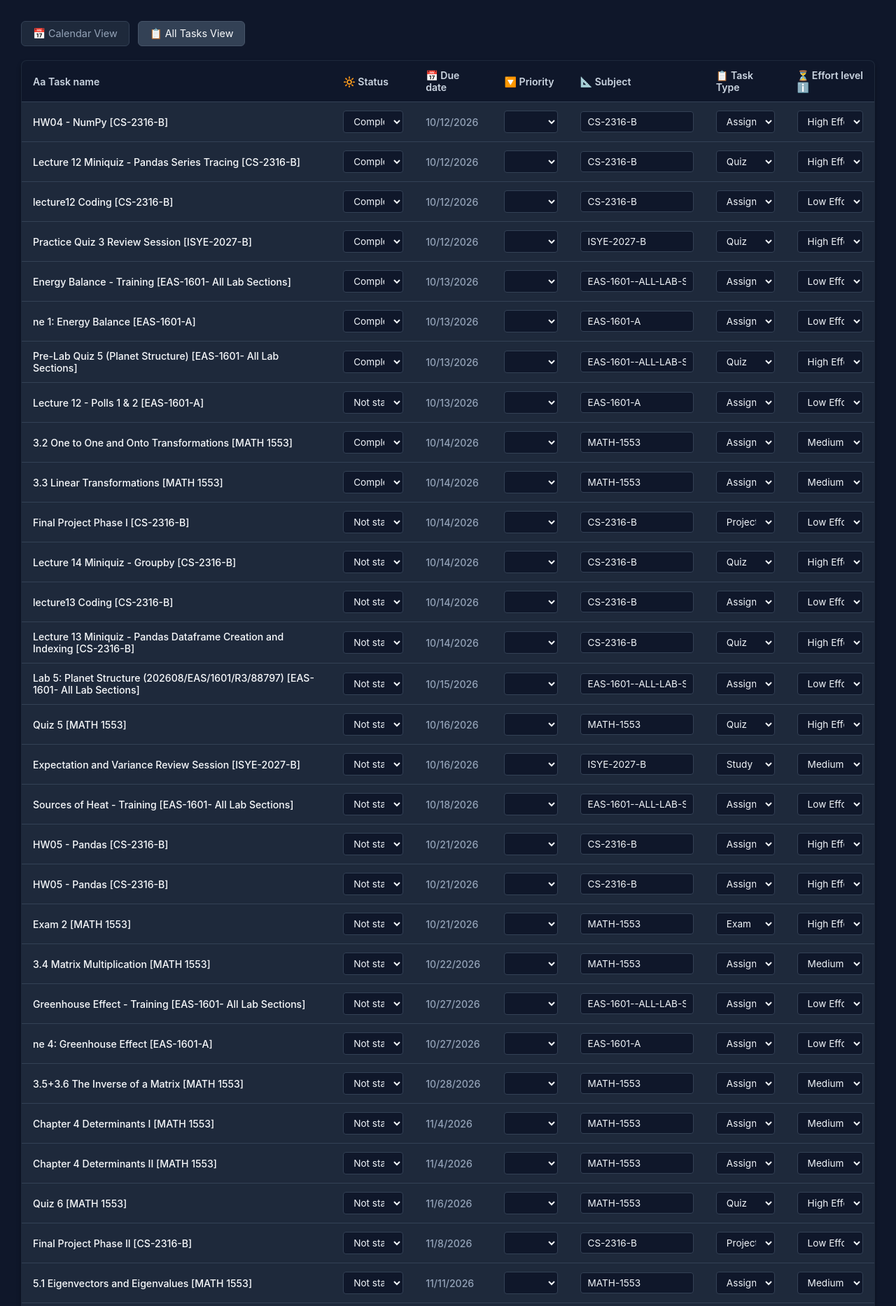
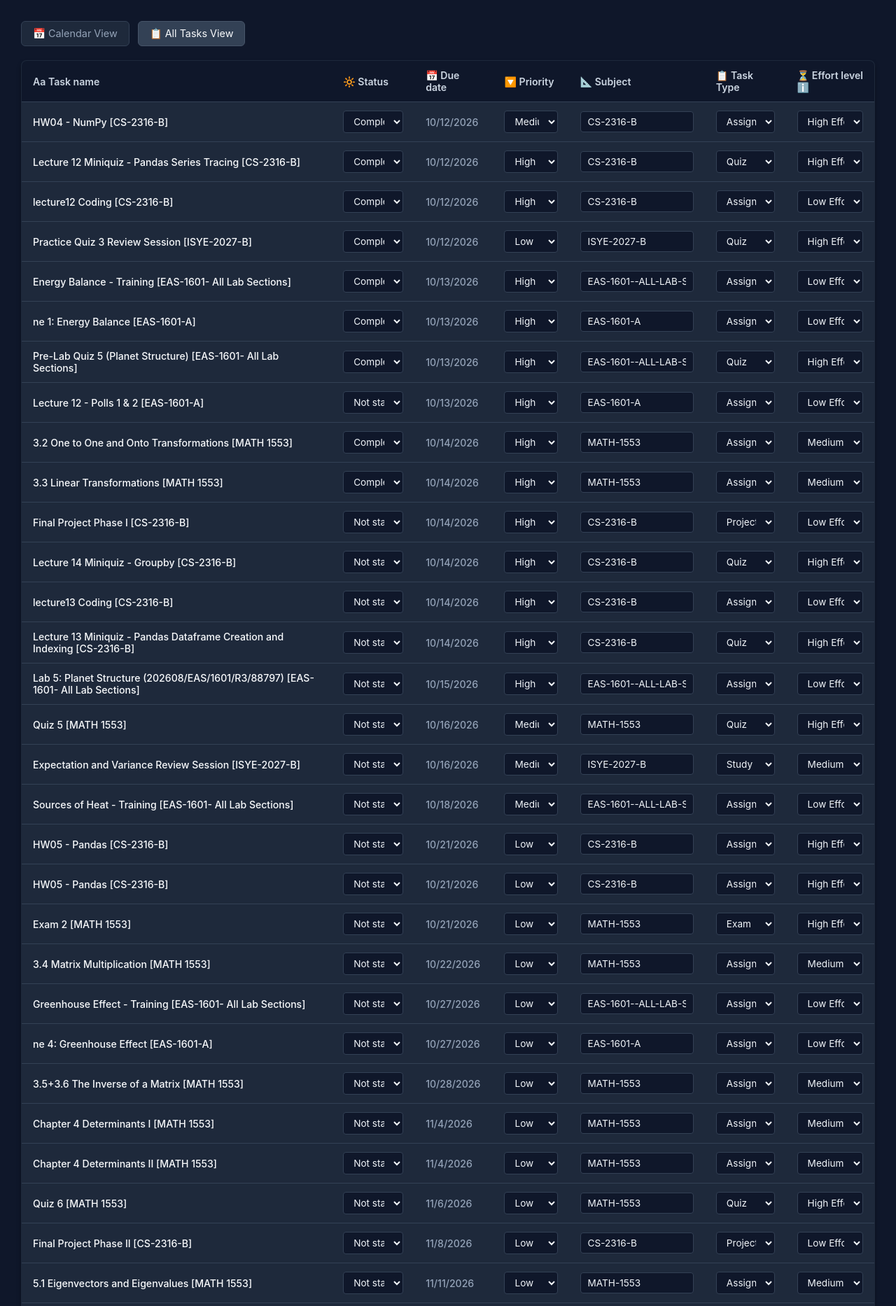
Before and after one commit to therealfajita/Calendar, a Flask app: page /tasks in a window 1280 px wide. Shown: the part 55-1921 px from the top of the page at 70% size. Run offline with Flask 3, Linux system fonts and the light colour scheme.

Commit message:
Added automatic priority allocation

```diff
--- a/app.py
+++ b/app.py
@@ -161,8 +161,32 @@ def determine_effort_level(task_type, title, class_code):
     if "EAS" in class_code_upper:
         return "Low Effort"
 
+    if "study" in title_lower:
+        return "High Effort"
+
     # Rule 5: All other assignments -> Medium effort
     return "Medium Effort"
+
+def determine_priority(event_dt):
+    """
+    Determines priority level based on the number of days until the due date.
+    - Due within 2 days: High priority
+    - Due within 3 to 5 days: Medium priority
+    - All other times: Low priority
+    """
+    if not event_dt:
+        return "Low"
+
+    today = date.today()
+    task_date = event_dt.date() if isinstance(event_dt, datetime) else event_dt
+    days_until_due = (task_date - today).days
+
+    if 0 <= days_until_due <= 2:
+        return "High"
+    elif 3 <= days_until_due <= 5:
+        return "Medium"
+    else:
+        return "Low"
 
 @app.route("/")
 def index():
@@ -202,13 +226,20 @@ def get_tasks():
         detected_effort = determine_effort_level(task_type, title, class_code)
         effort_level = item.get("effortLevel") or detected_effort
 
+        # Auto-detect Priority based on Due Date
+        existing_priority = item.get("priority")
+        if status == "Completed" and existing_priority:
+            priority = existing_priority
+        else:
+            priority = existing_priority or determine_priority(event_dt)
+
         events.append({
             "id": item["uid"],
             "title": title,
             "start": item["start"],
             "status": status,
             "subject": subject,
-            "priority": item.get("priority", ""),
+            "priority": priority,
             "taskType": task_type,
             "effortLevel":effort_level,
             "classCode": class_code,
--- a/templates/tasks.html
+++ b/templates/tasks.html
@@ -80,7 +80,6 @@
                       <option value="Quiz" ${task.taskType === 'Quiz' ? 'selected' : ''}>Quiz</option>
                       <option value="Exam" ${task.taskType === 'Exam' ? 'selected' : ''}>Exam</option>
                       <option value="Study" ${task.taskType === 'Study' ? 'selected' : ''}>Study</option>
-                      <option value="Reading" ${task.taskType === 'Reading' ? 'selected' : ''}>Reading</option>
                       <option value="Project" ${task.taskType === 'Project' ? 'selected' : ''}>Project</option>
                     </select>
                   </td>
```
Also changed, not shown: tasks.json.
